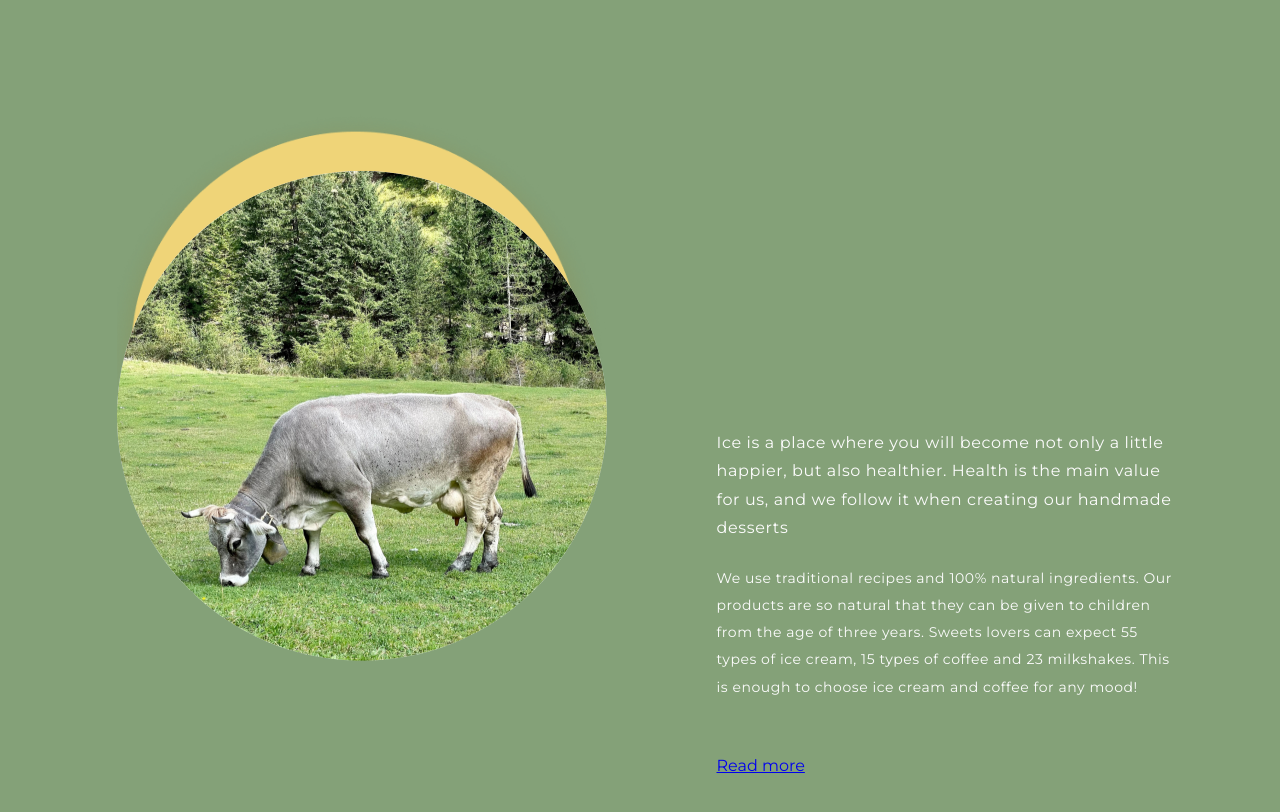
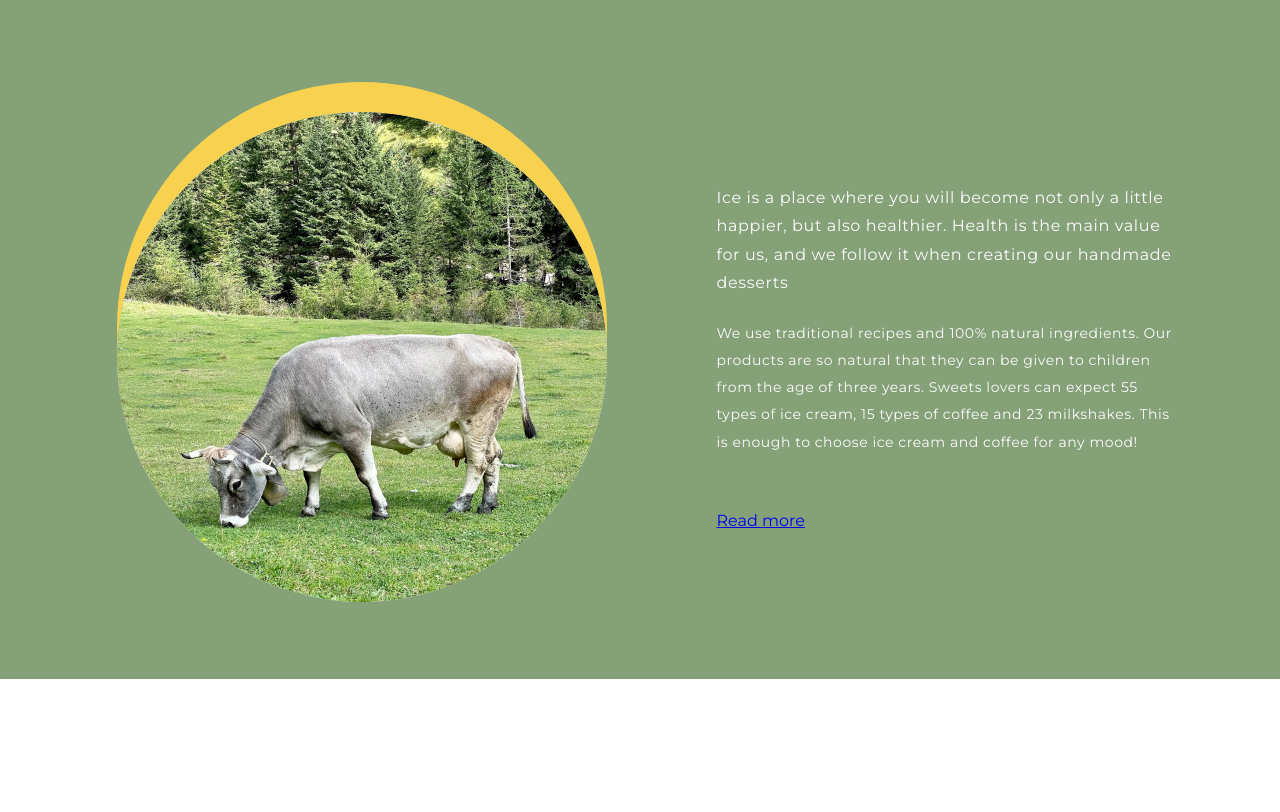
Before and after one commit to SergUserGit/new_vue_project, a Vue app in the folder my-first-project/: page / in a window 1280 px wide. Shown: the part 2153-2965 px from the top of the page. After the commit the page ends 2832 px from the top, so only its background shows below. Built offline with nearby package versions, Linux system fonts and the light colour scheme; a web font is replaced by a local one.

Commit message:
add: section how its made
add: section how its made

```diff
--- a/my-first-project/src/components/icecream/HowItsMadeArticle.vue
+++ b/my-first-project/src/components/icecream/HowItsMadeArticle.vue
@@ -1,15 +1,6 @@
 <template>
   <div class="group-article">
-    <div class="group-image-fone">
-      <img :src="cowfone" alt="cow fone" width="490" height="490" />
-      <img
-        class="cow_img"
-        :src="cowimg"
-        alt="cow img"
-        width="490"
-        height="490"
-      />
-    </div>
+    <img class="cow_img" :src="cowimg" alt="cow img" width="490" height="490" />
     <div class="group-ph">
       <div class="group-articles-ph">
         <p class="group-articles-ph-one">
@@ -48,7 +39,7 @@ export default {
 <style lang="scss" scoped>
 .cow_img {
   border-radius: 50%;
-  transform: translateY(-88%);
+  box-shadow: 0px -30px 0px #f8d24e;
 }
 
 .group-image-fone {
@@ -62,6 +53,7 @@ export default {
   gap: 110px;
   justify-content: center;
   align-items: center;
+  margin-bottom: 61px;
 }
 
 .group-articles-ph-one {
```
